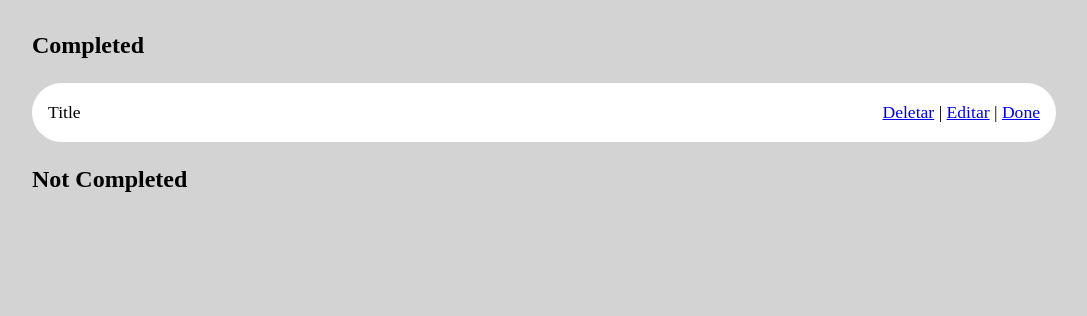
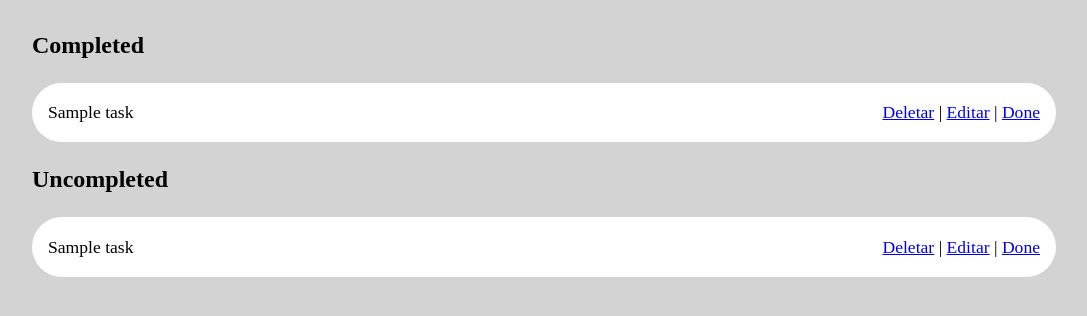
Before and after one commit to guhls/django-todolist, a Django app: template todolist/templates/todolist/pages/painel.html in a window 1280 px wide. Shown: the part 123-439 px from the top of the page, without its empty margins (96-1183 px from the left). Run offline with Django 4.2, Linux system fonts and the light colour scheme; tables that the repository leaves empty hold one stand-in row (values such as "Sample post"); the template is opened without the code that fills it: values that come from a table or form of the project are taken from there, most other values are stand-ins (such as "Sample title", 1, 10 or a date in 2020).

Commit message:
Updated tasks completed and uncompleted

```diff
--- a/todolist/templates/todolist/pages/painel.html
+++ b/todolist/templates/todolist/pages/painel.html
@@ -9,19 +9,17 @@
         <div class="main-content">
             <div class="card-group">
 
-                {% if tasks %}
+                {% if completed_tasks %}
                     <h2>Completed</h2>
-                    {% for task in tasks %}
-                        {% if task.is_completed %}
-                            {% include 'todolist/partials/post.html' %}
-                        {% endif %}
+                    {% for task in completed_tasks %}
+                        {% include 'todolist/partials/post.html' %}
                     {% endfor %}
+                {% endif %}
 
-                    <h2>Not Completed</h2>
-                    {% for task in tasks %}
-                        {% if not task.is_completed %}
-                            {% include 'todolist/partials/post.html' %}
-                        {% endif %}
+                {% if uncompleted_tasks %}
+                    <h2>Uncompleted</h2>
+                    {% for task in uncompleted_tasks %}
+                        {% include 'todolist/partials/post.html' %}
                     {% endfor %}
                 {% endif %}
 
--- a/todolist/templates/todolist/partials/post.html
+++ b/todolist/templates/todolist/partials/post.html
@@ -1,13 +1,13 @@
-<div class="card{% if card_finished %} finished{% endif %}">
+<div class="card{% if task.is_completed %} finished{% endif %}">
     <div class="card-title">
-        <span>Title</span>
+        <span>{{ task.title }}</span>
     </div>
     <div class="card-crud">
         <span>
             <a class="card-delete" href="#">Deletar</a> |
             <a class="card-edit" href="#">Editar</a> |
 
-            {% if card_finished %}
+            {% if task.is_completed %}
                 <a class="card-undone" href="#">Undone</a>
             {% else %}
                 <a class="card-done" href="#">Done</a>
```
